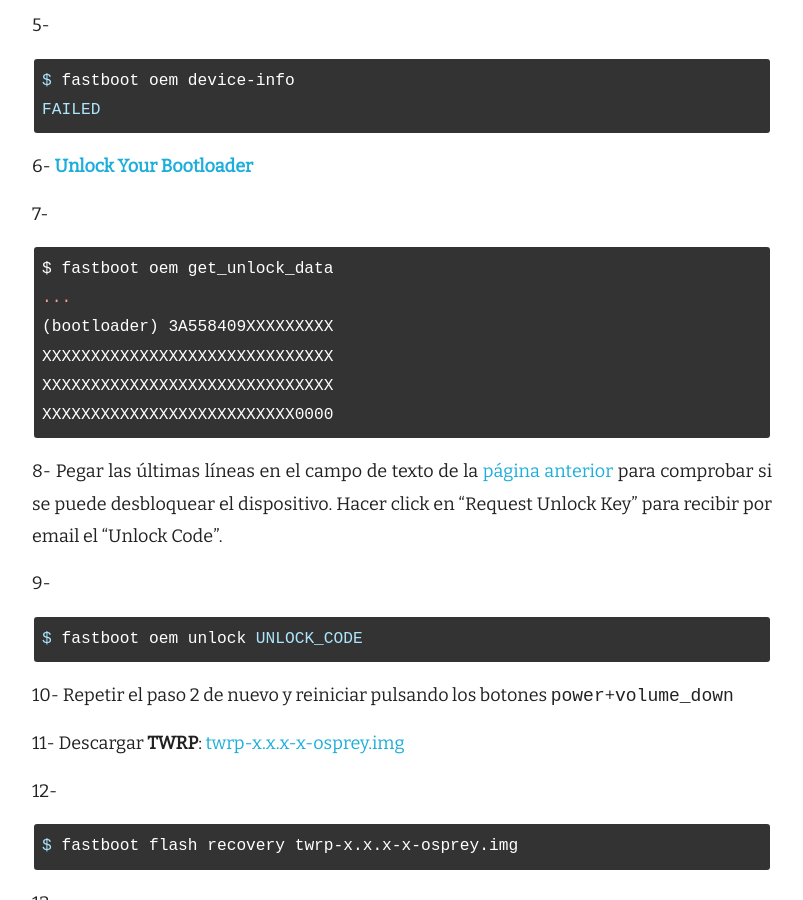
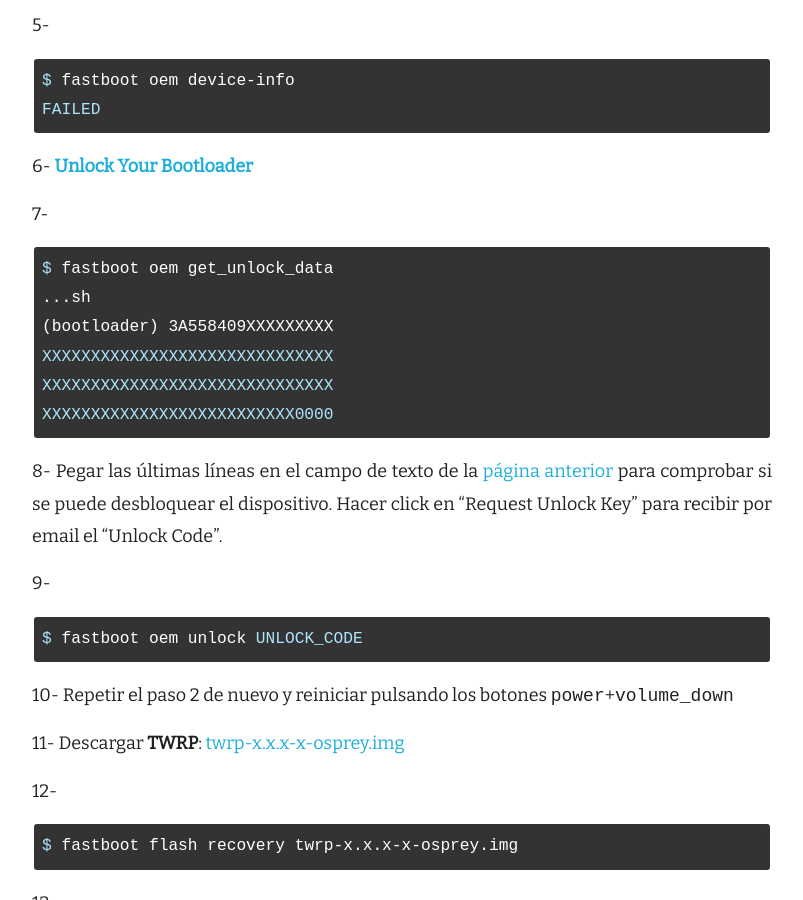
Before and after one commit to jartigag/blog, a Jekyll site: the page built from _posts/2018-10-15-lineageos-en-osprey.md, in a window 1280 px wide and 900 px high, scrolled down 2171 px. Shown: the whole window, without its empty margins (238-1041 px from the left). Built offline with Jekyll 4.4.1, drawn with Linux system fonts in a browser that asks for light colours; nearby versions of some CDN libraries; a script that is not in the unit is left out; some of the changed text lies outside the part shown.

Commit message:
Update 2018-10-15-lineageos-en-osprey.md

````diff
--- a/_posts/2018-10-15-lineageos-en-osprey.md
+++ b/_posts/2018-10-15-lineageos-en-osprey.md
@@ -36,7 +36,7 @@
 
 ## Motivación
 
-Android me ha gustado desde siempre. Pero claro... Google :worried:
+Android me ha gustado desde siempre. Pero claro... Google 😟
 Hay que aclarar que el proyecto **Android nació fuera de la gran G**, aunque lo adquirieron en 2005 porque tenían que hacer frente a la imparable
 expansión de iOS y vieron el gran potencial que tenía ofrecer un buen sistema operativo para smartphones. El proyecto
 [AOSP](https://source.android.com/) sigue vivo, pero siempre bajo la atenta supervisión de Google. Es de código abierto, sí, pero más bien del tipo
@@ -46,7 +46,7 @@
 movements, like it or not](https://www.apnews.com/828aefab64d4411bac257a07c1af0ecb)" fue para mí el caso más claro, aunque la **vigilancia y control
 de los smartphones** ha existido [desde
 siempre](http://www.spiegel.de/international/world/how-the-nsa-spies-on-smartphones-including-the-blackberry-a-921161.html) y seguirá existiendo (o
-al menos lo seguirán intentando :wink:).
+al menos lo seguirán intentando 😉).
 
 ¿Pero es posible tener un **Android funcional sin Google Play Services**? Esta app en realidad es mucho más: es un servicio que corre en segundo
 plano y que actúa [como interfaz](https://developers.google.com/android/guides/overview) con funcionalidades de Google tan esenciales como Play Store
@@ -64,25 +64,25 @@
 guía](https://wiki.lineageos.org/devices/osprey/install).
 
 1-
-```
+```sh
 $ sudo apt install adb fastboot
 ```
 
 2- Habilitar la Depuración USB, Permitir desbloqueo OEM
 
 3-
-```
+```sh
 $ adb reboot bootloader
 ```
 
 4-
-```
+```sh
 $ fastboot devices
 ZY2227B25M fastboot
 ```
 
 5-
-```
+```sh
 $ fastboot oem device-info
 FAILED
 ```
@@ -90,9 +90,9 @@
 6- **[Unlock Your Bootloader](https://motorola-global-portal.custhelp.com/app/standalone/bootloader/unlock-your-device-a)**
 
 7-
-```
+```sh
 $ fastboot oem get_unlock_data
-...
+...sh
 (bootloader) 3A558409XXXXXXXXX
 XXXXXXXXXXXXXXXXXXXXXXXXXXXXXX
 XXXXXXXXXXXXXXXXXXXXXXXXXXXXXX
@@ -104,7 +104,7 @@
 dispositivo. Hacer click en "Request Unlock Key" para recibir por email el "Unlock Code".
 
 9-
-```
+```sh
 $ fastboot oem unlock UNLOCK_CODE
 ```
 
@@ -113,12 +113,12 @@
 11- Descargar **TWRP**: [twrp-x.x.x-x-osprey.img](https://dl.twrp.me/osprey/)
 
 12-
-```
+```sh
 $ fastboot flash recovery twrp-x.x.x-x-osprey.img
 ```
 
 13-
-```
+```sh
 $ fastboot reboot bootloader
 ```
 Si en la pantalla aparece "Sin comandos", pulsar los botones <kbd>power</kbd>+<kbd>volume_up</kbd>
@@ -126,7 +126,7 @@
 14- En TWRP, "Limpiar" > "Limpieza avanzada" y elegir las particiones a borrar
 
 15- Encendido normal (con depuración USB activada), y
-```
+```sh
 $ adb push lineage-xxxx.zip /
 ```
 
````
